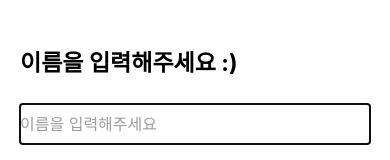
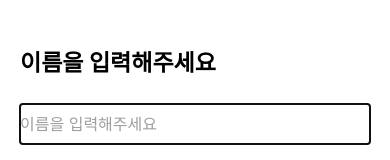
Before and after one commit to kimyoungjae96/cafe, a React Native app: screen /SignUp in a window 390 px wide. Shown: the top 160 px of the page. Built offline with nearby package versions, Linux system fonts and the light colour scheme.

Commit message:
refactor: getTitle function refactoring

```diff
--- a/src/screens/SignUp.tsx
+++ b/src/screens/SignUp.tsx
@@ -102,23 +102,14 @@ const SignUp = () => {
   };
 
   const getTitle = (currentStep: STEP) => {
-    if (currentStep === STEP.name) {
-      return '이름을 입력해주세요 :)';
-    }
-    if (currentStep === STEP.nickname) {
-      return '닉네임을 입력해주세요 :)';
-    }
-    if (currentStep === STEP.id) {
-      return '아이디를 입력해주세요 :)';
-    }
-    if (currentStep === STEP.password) {
-      return '비밀번호를 입력해주세요 :)';
-    }
-    if (currentStep === STEP.residentRegistrationNumber) {
-      return '주민등록번호를 입력해주세요 :)';
-    }
-
-    return '입력한 정보를 확인해주세요 :)';
+    return {
+      [STEP.name]: () => '이름을 입력해주세요',
+      [STEP.nickname]: () => '닉네임을 입력해주세요 :)',
+      [STEP.id]: () => '닉네임을 입력해주세요 :)',
+      [STEP.password]: () => '닉네임을 입력해주세요 :)',
+      [STEP.residentRegistrationNumber]: () => '닉네임을 입력해주세요 :)',
+      [STEP.done]: () => '입력한 정보를 확인해주세요 :)',
+    }[currentStep]();
   };
 
   const setError = (
```
